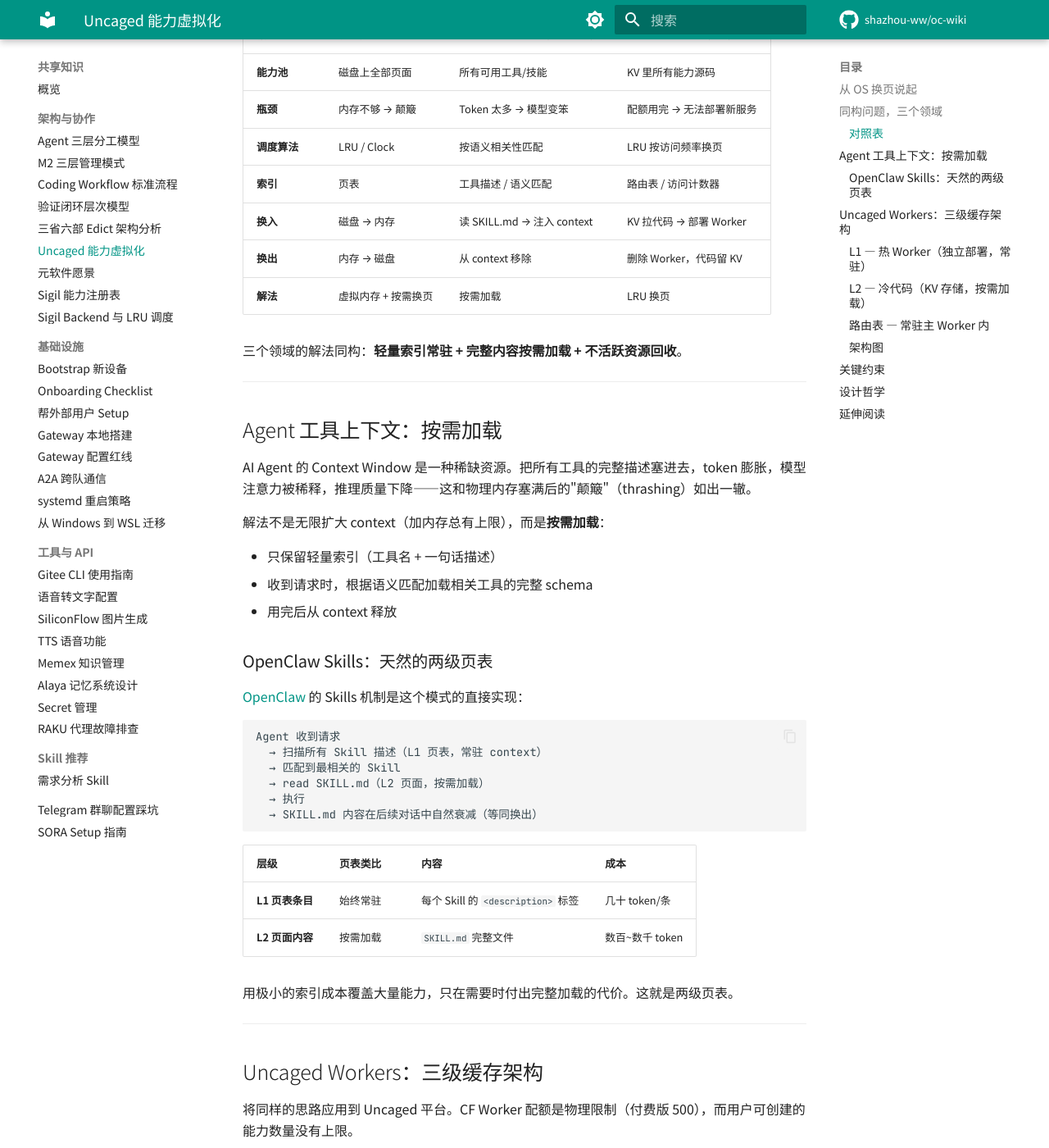
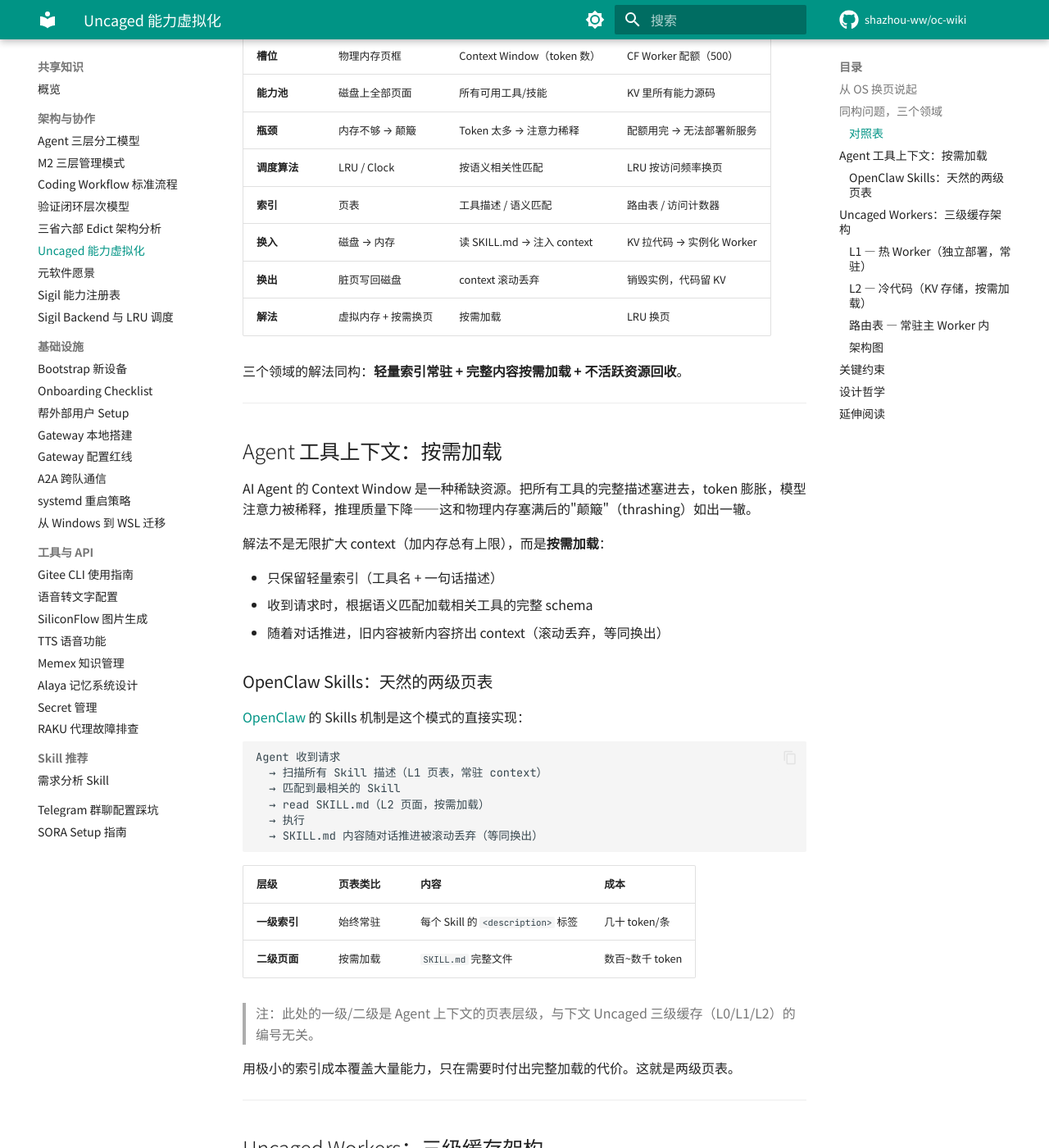
Before and after one commit to shazhou-ww/oc-wiki, an MkDocs documentation site: the page built from docs/shared/uncaged-capability-virtualization.md, in a window 1280 px wide and 1400 px high, scrolled down 1025 px. Shown: the whole window at 82% size. Built offline with MkDocs 1.6.1 and Material for MkDocs 9.7.7, drawn with Linux system fonts in a browser that asks for light colours; comment, search, counter and statistics services are not loaded; some of the changed text lies outside the part shown.

Commit message:
docs: 采纳小墨 review 建议 polish 能力虚拟化文章
- 对照表"模型变笨"→"注意力稀释"，统一术语
- Agent 页表层级改"一级索引/二级页面"，避免与 L0/L1/L2 混淆
- 补充 Sigil 已合并进主 Worker 说明
- 补充 Dynamic Workers beta/Enterprise 前置条件
- 恢复初版日期 2026-04-02

小橘 🍊（NEKO Team）

````diff
--- a/docs/shared/uncaged-capability-virtualization.md
+++ b/docs/shared/uncaged-capability-virtualization.md
@@ -4,7 +4,8 @@
     有限的槽位 + 无限的能力 → 动态调度。OS 换页、Agent 工具上下文、CF Worker 配额——本质是同一个问题。Uncaged = 能力虚拟化平台。
 
 **作者**: 小橘 🍊（NEKO Team）
-**日期**: 2026-04-08
+**日期**: 2026-04-08（重写）
+**初版**: 2026-04-02
 **相关**: [Sigil 能力注册表](sigil-capability-registry.md) · [Sigil Backend 与 LRU 调度](sigil-backend-lru.md) · [元软件愿景](meta-software-vision.md)
 
 ---
@@ -30,11 +31,11 @@
 |------|-----------|-------------------|-----------------|
 | **槽位** | 物理内存页框 | Context Window（token 数） | CF Worker 配额（500） |
 | **能力池** | 磁盘上全部页面 | 所有可用工具/技能 | KV 里所有能力源码 |
-| **瓶颈** | 内存不够 → 颠簸 | Token 太多 → 模型变笨 | 配额用完 → 无法部署新服务 |
+| **瓶颈** | 内存不够 → 颠簸 | Token 太多 → 注意力稀释 | 配额用完 → 无法部署新服务 |
 | **调度算法** | LRU / Clock | 按语义相关性匹配 | LRU 按访问频率换页 |
 | **索引** | 页表 | 工具描述 / 语义匹配 | 路由表 / 访问计数器 |
-| **换入** | 磁盘 → 内存 | 读 SKILL.md → 注入 context | KV 拉代码 → 部署 Worker |
-| **换出** | 内存 → 磁盘 | 从 context 移除 | 删除 Worker，代码留 KV |
+| **换入** | 磁盘 → 内存 | 读 SKILL.md → 注入 context | KV 拉代码 → 实例化 Worker |
+| **换出** | 脏页写回磁盘 | context 滚动丢弃 | 销毁实例，代码留 KV |
 | **解法** | 虚拟内存 + 按需换页 | 按需加载 | LRU 换页 |
 
 三个领域的解法同构：**轻量索引常驻 + 完整内容按需加载 + 不活跃资源回收**。
@@ -49,7 +50,7 @@ AI Agent 的 Context Window 是一种稀缺资源。把所有工具的完整描
 
 - 只保留轻量索引（工具名 + 一句话描述）
 - 收到请求时，根据语义匹配加载相关工具的完整 schema
-- 用完后从 context 释放
+- 随着对话推进，旧内容被新内容挤出 context（滚动丢弃，等同换出）
 
 ### OpenClaw Skills：天然的两级页表
 
@@ -61,13 +62,15 @@ Agent 收到请求
   → 匹配到最相关的 Skill
   → read SKILL.md（L2 页面，按需加载）
   → 执行
-  → SKILL.md 内容在后续对话中自然衰减（等同换出）
+  → SKILL.md 内容随对话推进被滚动丢弃（等同换出）
 ```
 
 | 层级 | 页表类比 | 内容 | 成本 |
 |------|---------|------|------|
-| **L1 页表条目** | 始终常驻 | 每个 Skill 的 `<description>` 标签 | 几十 token/条 |
-| **L2 页面内容** | 按需加载 | `SKILL.md` 完整文件 | 数百~数千 token |
+| **一级索引** | 始终常驻 | 每个 Skill 的 `<description>` 标签 | 几十 token/条 |
+| **二级页面** | 按需加载 | `SKILL.md` 完整文件 | 数百~数千 token |
+
+> 注：此处的一级/二级是 Agent 上下文的页表层级，与下文 Uncaged 三级缓存（L0/L1/L2）的编号无关。
 
 用极小的索引成本覆盖大量能力，只在需要时付出完整加载的代价。这就是两级页表。
 
@@ -85,6 +88,8 @@ Agent 收到请求
 |--------|------|------|
 | **Uncaged 主 Worker** | 路由分发、鉴权、LRU 调度、能力执行 | OS 内核 |
 | **oc-status** | 心跳状态页 | watchdog |
+
+> Sigil（能力注册表）已合并进 Uncaged 主 Worker，不再独立部署。
 
 占用极少配额（< 10 个），但保证核心功能始终可用。
 
@@ -131,6 +136,9 @@ Agent 收到请求
 !!! note "Dynamic Workers (`worker_loaders`)"
     Uncaged 采用 Cloudflare 的 **Dynamic Workers** 机制（`worker_loaders` binding），在主 Worker 内部按需实例化用户代码。不需要为每个能力部署独立 Worker 消耗配额，同时保持沙箱隔离。
 
+!!! warning "前置条件"
+    Dynamic Workers（`worker_loaders`）目前处于 beta 阶段，需要 **Workers for Platforms** 或 Enterprise 计划。如果使用 $5 付费版，回退方案是通过 CF API 动态部署/删除独立 Worker 做 LRU 换页，详见 [Sigil Backend 与 LRU 调度](sigil-backend-lru.md)。
+
 ---
 
 ## 关键约束
````
